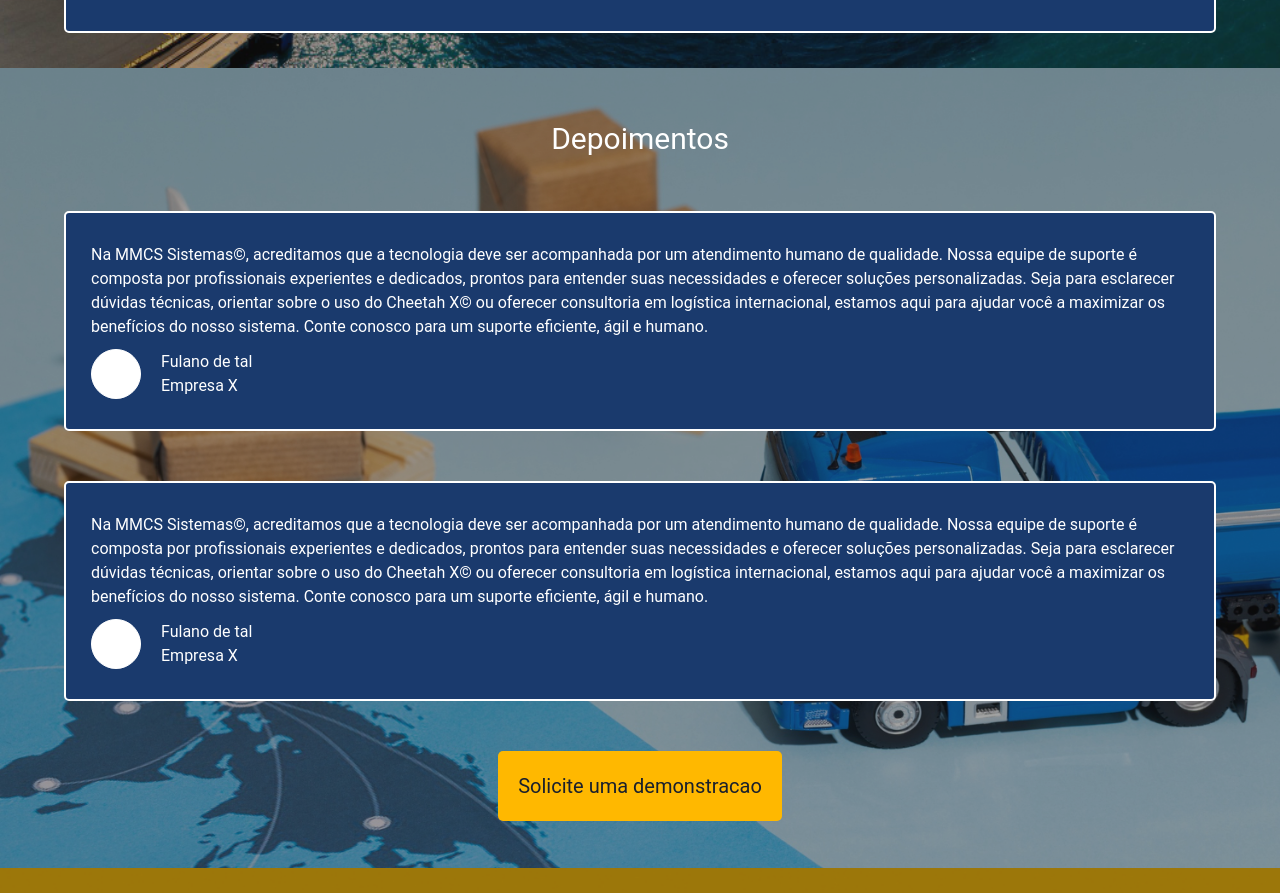
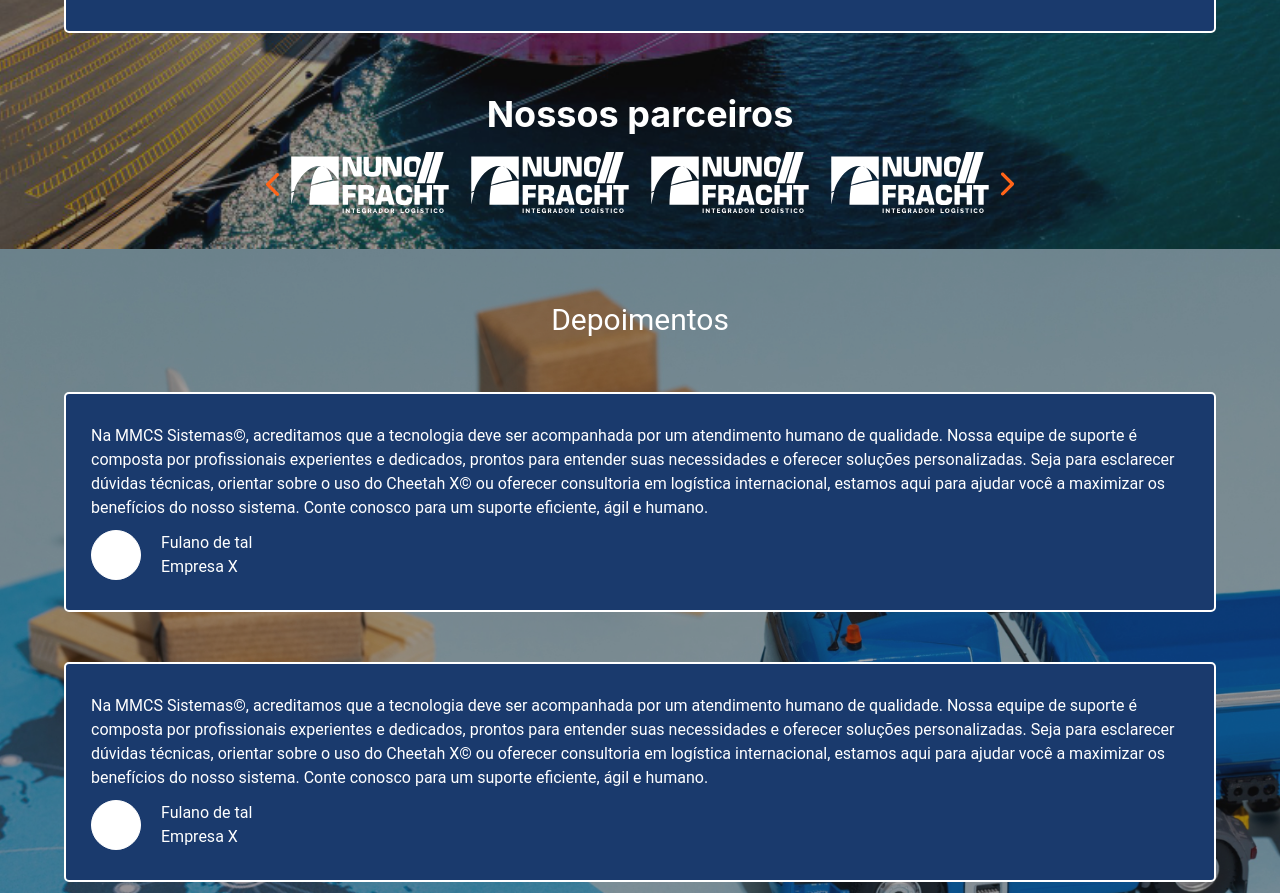
Before and after one commit to arturwatana/new-mm, a React app: page / in a window 1280 px wide. Shown: the part 2409-3302 px from the top of the page. Built offline with nearby package versions, Linux system fonts and the light colour scheme; the HTML template or start-up script is replaced by a standard one.

Commit message:
add: slider

```diff
--- a/src/App.tsx
+++ b/src/App.tsx
@@ -8,6 +8,7 @@ import { motion } from 'framer-motion'
 import { Box, Flex, Heading, Image, Img, Text } from '@chakra-ui/react'
 import MactekLogo from "../src/assets/logo-mmcs.png"
 import { CiMenuBurger } from "react-icons/ci";
+import Slider from './Components/Slider'
 function App() {
 
   const animations = {
@@ -109,6 +110,10 @@ function App() {
                   <Text letterSpacing={"1px"} fontSize={"14px"}>Na MMCS Sistemas©, acreditamos que a tecnologia deve ser acompanhada por um atendimento humano de qualidade. Nossa equipe de suporte é composta por profissionais experientes e dedicados, prontos para entender suas necessidades e oferecer soluções personalizadas. Seja para esclarecer dúvidas técnicas, orientar sobre o uso do Cheetah X© ou oferecer consultoria em logística internacional, estamos aqui para ajudar você a maximizar os benefícios do nosso sistema. Conte conosco para um suporte eficiente, ágil e humano.</Text>
                 </Flex>
               </motion.div>
+              <Flex zIndex={999} flexDir={"column"} gap={"15px"}>
+                <Heading textAlign={'center'} color={"#fff"}>Nossos parceiros</Heading>
+                <Slider/>
+              </Flex>
             </Flex>
           </div>
         </Flex>
--- /dev/null
+++ b/src/Components/Slider/index.tsx
@@ -0,0 +1,60 @@
+import { Box, Flex, Image, Text } from "@chakra-ui/react";
+import { motion} from "framer-motion"
+import { useEffect, useState } from "react";
+import { IoIosArrowBack } from "react-icons/io";
+import Nuno from "../../assets/nunofrachtwhite.svg"
+type SwipeProps = {
+    cards: number,
+    cardInView: number
+}
+
+export default function Slider(){
+
+    const [swipe, setSwipe] = useState<SwipeProps>({
+        cards: 8,
+        cardInView: 0
+    })
+
+    const variants = {
+        swipe:(i: number) => ({
+            x: 0 - (180 * i),
+            transition: {
+                duration: 0.5,
+            }
+        }),
+    }
+
+    useEffect(() => {
+       const interval = setInterval(() => {
+            setSwipe((prev) => ({...prev, cardInView: prev.cardInView  === 4 ? 0 : prev.cardInView+ 1}))
+        }, 5000)
+
+        return () => clearInterval(interval)
+    }, [])
+
+
+    return (
+        <>
+            <Flex w="100%"  justifyContent={"center"} zIndex={999} >
+                    <Box color="#222"  onClick={() => setSwipe((prev) => ({...prev, cardInView: prev.cardInView === 0 ? 4 : prev.cardInView -1}))}>
+                        <Text fontSize={35} mt={4}  color="#ff6418"><IoIosArrowBack/></Text>
+                    </Box>
+                <Flex maxW="700px" overflow={"hidden"}  >
+                    <motion.div animate={"swipe"}  style={{display:"flex", gap: "20px"}} custom={swipe.cardInView} variants={variants} >
+                        <Image w="160px" fit={"contain"}  src={Nuno}/>
+                        <Image w="160px" fit={"contain"} src={Nuno}/>
+                        <Image w="160px" fit={"contain"} src={Nuno}/>
+                        <Image w="160px" fit={"contain"} src={Nuno}/>
+                        <Image w="160px" fit={"contain"} src={Nuno}/>
+                        <Image w="160px" fit={"contain"} src={Nuno}/>
+                        <Image w="160px" fit={"contain"} src={Nuno}/>
+                        <Image w="160px" fit={"contain"} src={Nuno}/>
+                    </motion.div>
+                </Flex>
+                <Box color="#222"  onClick={() => setSwipe((prev) => ({...prev, cardInView: prev.cardInView === 4 ? 0 : prev.cardInView +1}))}>
+                        <Text fontSize={35} h="80%"  color="#ff6418"  transform="rotate(180deg)"><IoIosArrowBack/></Text>
+                </Box>
+             </Flex>
+        </>
+    )
+}
```
Also changed, not shown: src/assets/nunofrachtwhite.svg (added).
